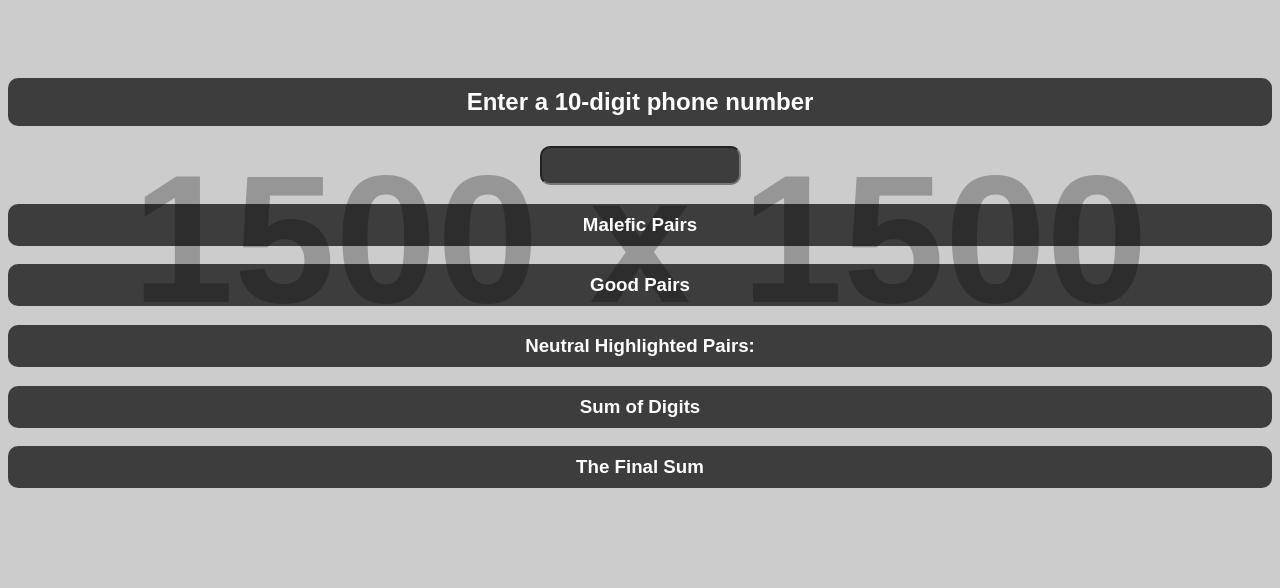
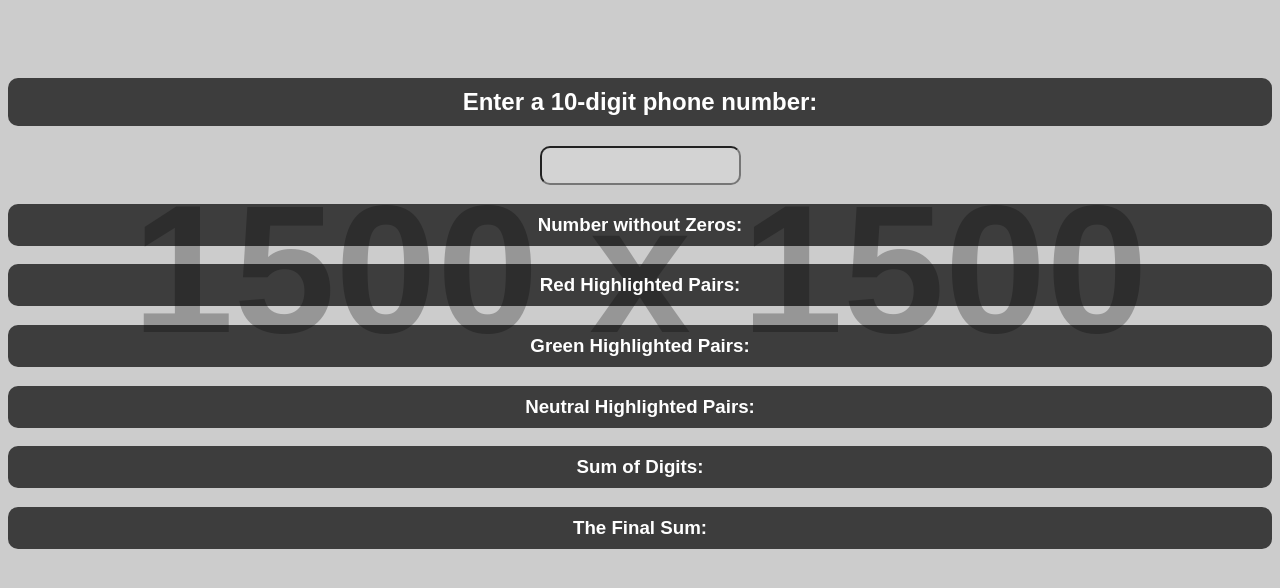
Before and after one commit to UtkarshRustagi/Mobile-Numerology, a plain HTML site: page index.html in a window 1280 px wide. Drawn offline with Linux system fonts and the light colour scheme; placeholder pictures from the web are drawn by us.

Commit message:
Update index.html

```diff
--- a/index.html
+++ b/index.html
@@ -18,7 +18,13 @@
         .neutral { color: blue; }
         .black { color: black; }
         .spaced-comma { color: black; margin: 0 5px; }
-        input, h2, h3 {
+        input {
+            background: #d3d3d3; /* Lighter grey background */
+            color: black;
+            padding: 10px;
+            border-radius: 10px;
+        }
+        h2, h3 {
             background: rgba(0, 0, 0, 0.7);
             padding: 10px;
             border-radius: 10px;
@@ -26,17 +32,19 @@
     </style>
 </head>
 <body>
-    <h2>Enter a 10-digit phone number</h2>
+    <h2>Enter a 10-digit phone number:</h2>
     <input type="text" id="phoneNumber" maxlength="10" oninput="highlightPairs()">
-    <h3>Malefic Pairs</h3>
+    <h3>Number without Zeros:</h3>
+    <p id="numberWithoutZero" class="black"></p>
+    <h3>Red Highlighted Pairs:</h3>
     <p id="redOutput"></p>
-    <h3>Good Pairs</h3>
+    <h3>Green Highlighted Pairs:</h3>
     <p id="greenOutput"></p>
     <h3>Neutral Highlighted Pairs:</h3>
     <p id="neutralOutput"></p>
-    <h3>Sum of Digits</h3>
+    <h3>Sum of Digits:</h3>
     <p id="sumOutput" class="black"></p>
-    <h3>The Final Sum</h3>
+    <h3>The Final Sum:</h3>
     <p id="finalSumOutput" class="black"></p>
 
     <script>
@@ -46,17 +54,20 @@
 
         function highlightPairs() {
             const phoneNumber = document.getElementById("phoneNumber").value;
+            const numberWithoutZero = phoneNumber.replace(/0/g, '');
+            document.getElementById("numberWithoutZero").innerText = numberWithoutZero;
+
             let redOutput = "";
             let greenOutput = "";
             let neutralOutput = "";
             let sum = 0;
 
-            for (let i = 0; i < phoneNumber.length; i++) {
-                const digit = Number(phoneNumber[i]);
+            for (let i = 0; i < numberWithoutZero.length; i++) {
+                const digit = Number(numberWithoutZero[i]);
                 if (!isNaN(digit)) sum += digit;
 
-                if (i < phoneNumber.length - 1) {
-                    const pair = phoneNumber.slice(i, i + 2);
+                if (i < numberWithoutZero.length - 1) {
+                    const pair = numberWithoutZero.slice(i, i + 2);
                     if (redPairs.includes(pair)) {
                         redOutput += `<span class="red">${pair}</span>`;
                         if (pair === "14" || pair === "41") {
```
